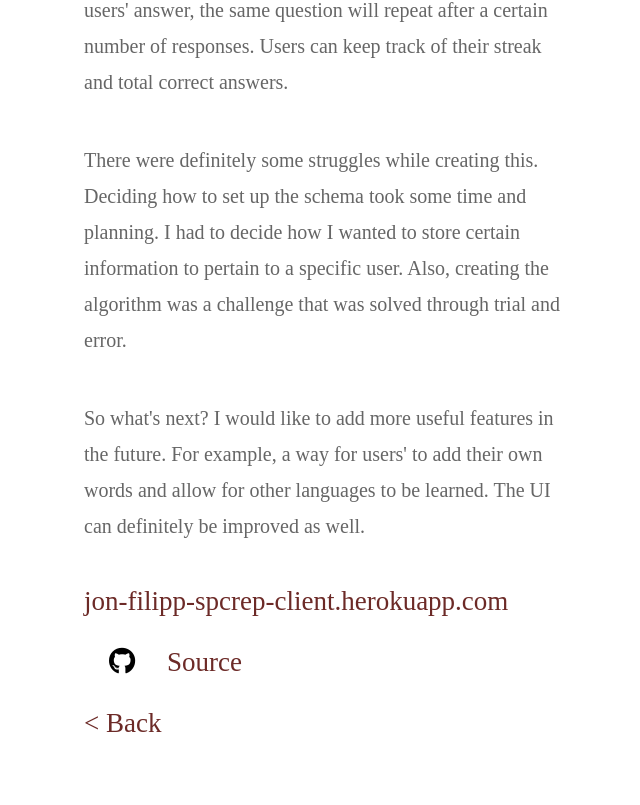
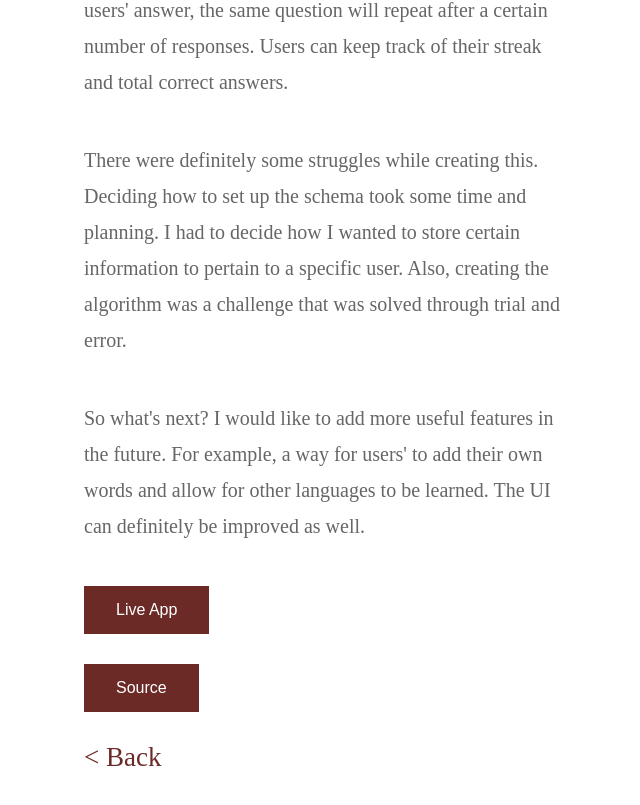
Before and after one commit to jonkim204/portfolio, a React (Create React App) app: page /ilearn in a window 1280 px wide. Shown: the part 916-1721 px from the top of the page, without its empty margins (316-956 px from the left). Built offline with nearby package versions, Linux system fonts and the light colour scheme; a web font is replaced by a local one.

Commit message:
changed links to buttons

```diff
--- a/src/components/eventProjectPage.js
+++ b/src/components/eventProjectPage.js
@@ -19,9 +19,9 @@ const EventProjectPage = () => {
                     <p className="project-page-details">The goal of this website is to eventually create a community of users who can choose to make events public or private. Ultimately, I plan to create a place where people living in unfamiliar areas are able to meet others in similar predicaments and continue to meet with each other.</p><br/>
                     <p className="project-page-details">This project is still in the works and I will continue to update and improve features as well as the UI. I plan to integrate the google maps API along with focusing on creating a community for users.</p><br/>
                 </div>
-                <div className="live-link"><a href="https://eventfinder-client.herokuapp.com" target="_blank">eventfinder-client.herokuapp.com</a></div>
+                <div className="live-link"><a href="https://eventfinder-client.herokuapp.com" target="_blank"><button className="link-button">Live App</button></a></div>
             <div className="source-link">
-                <i class="fab fa-github fa-1x"></i> <a className="gh-link" href="https://github.com/thinkful-ei22/jon-events-client" target="_blank">Source</a><br/>
+                <a className="gh-link" href="https://github.com/thinkful-ei22/jon-events-client" target="_blank"><button className="link-button">Source</button></a><br/>
             </div>
             <div className="back">
              <Link to="/" className="back-button">&#x3c; Back</Link>
--- a/src/components/learnProjectPage.js
+++ b/src/components/learnProjectPage.js
@@ -19,9 +19,9 @@ const LearnProjectPage = () => {
                     <p className="project-page-details">There were definitely some struggles while creating this. Deciding how to set up the schema took some time and planning. I had to decide how I wanted to store certain information to pertain to a specific user. Also, creating the algorithm was a challenge that was solved through trial and error.</p><br/>
                     <p className="project-page-details">So what's next? I would like to add more useful features in the future. For example, a way for users' to add their own words and allow for other languages to be learned. The UI can definitely be improved as well.</p><br/>
                 </div>
-            <div className="live-link"><a href="https://jon-filipp-spcrep-client.herokuapp.com/" target="_blank">jon-filipp-spcrep-client.herokuapp.com</a></div>
+            <div className="live-link"><a href="https://jon-filipp-spcrep-client.herokuapp.com/" target="_blank"><button className="link-button">Live App</button></a></div>
             <div className="source-link">
-                <i class="fab fa-github fa-1x"></i> <a className="source-link" href="https://github.com/thinkful-ei22/jon-fillip-spaced-repetition-client" target="_blank">Source</a><br/>
+               <a className="source-link" href="https://github.com/thinkful-ei22/jon-fillip-spaced-repetition-client" target="_blank"><button className="link-button">Source</button></a><br/>
             </div>
             <div className="back">
              <Link to="/" className="back-button">&#x3c; Back</Link>
--- a/src/components/projectPage.css
+++ b/src/components/projectPage.css
@@ -79,3 +79,14 @@
 .back-button {
     font-size: 27px;
 }
+
+.link-button {
+    background-color: #6c2a27;
+    border: none;
+    color: #fff;
+    padding: 15px 32px;
+    text-align: center;
+    text-decoration: none;
+    font-size: 16px;
+    cursor: pointer;
+}
--- a/src/components/shaveProjectPage.js
+++ b/src/components/shaveProjectPage.js
@@ -20,9 +20,9 @@ const ShaveProjectPage = () => {
                     <p className="project-page-details">The goal is to create a large community where users can choose to share their shave histories and have other users view and take ideas from others. I beleive this application can be very useful for those who enjoy a good old fashioned shave and would like to keep a log of past shaves.</p><br/>
                     <p className="project-page-details">There were many struggles building this application. The database of products had to be manually entered and placed in an organized manner to use across different schemas. Implementing the .csv upload feature required research and a good amount of failures.</p><br/>
                 </div>
-                <div className="live-link"><a href="https://hetokibo-shaving-client.herokuapp.com/" target="_blank">hetokibo-shaving-client.herokuapp.com</a></div>
+                <div className="live-link"><a href="https://hetokibo-shaving-client.herokuapp.com/" target="_blank"><button className="link-button">Live App</button></a></div>
             <div className="source-link">
-                <i class="fab fa-github fa-1x"></i> <a className="source-link" href="https://github.com/thinkful-ei22/shaving-tracker-client" target="_blank">Source</a><br/>
+                <a className="source-link" href="https://github.com/thinkful-ei22/shaving-tracker-client" target="_blank"><button className="link-button">Source</button></a><br/>
             </div>
             <div className="back">
              <Link to="/" className="back-button">&#x3c; Back</Link>
```
